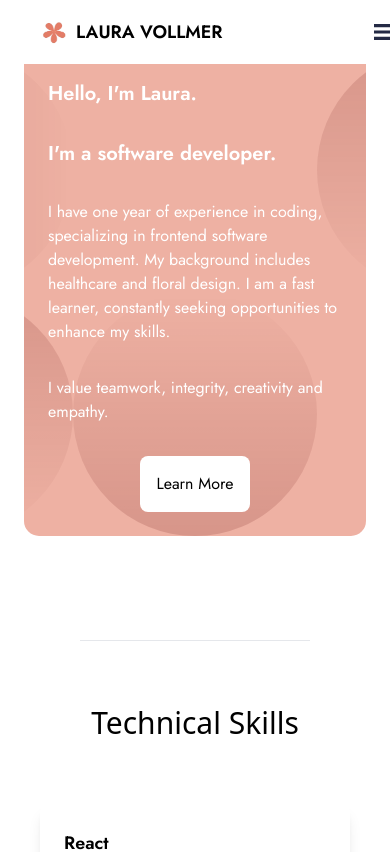
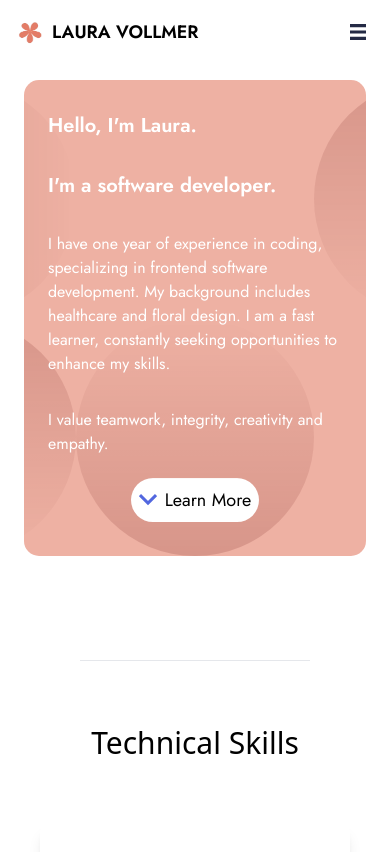
Before and after one commit to lavollmer/portfolio-lauradev, a React (Vite) app: page / in a window 390 px wide. Shown: the top 852 px of the page. Built offline with nearby package versions, Linux system fonts and the light colour scheme.

Commit message:
updating mobile version learn more button

```diff
--- a/src/App.jsx
+++ b/src/App.jsx
@@ -12,10 +12,11 @@ import { Link, Element } from "react-scroll";
 function App() {
   return (
     <>
-      <div className="md:p-20 p-6">
+      <div className="lg:p-20 md:p-6">
         <Element name="navigation">
           <Navigation />
         </Element>
+        <div className="p-6 mt-8 md:p-0 md:mt-0">
         <Element name="landing">
           <Landing />
         </Element>
@@ -29,6 +30,7 @@ function App() {
       <Element name="about">
         <About />
       </Element>
+      </div>
       <div className="p-6 md:p-20">
       <Element name="contact">
         <Contact />
--- a/src/components/Landing.jsx
+++ b/src/components/Landing.jsx
@@ -73,10 +73,13 @@ const SplashPage = () => {
                   I value teamwork, integrity, creativity and empathy.
                 </p>
               </div>
-              <div className="flex flex-col items-center justify-center">
-                <button className="bg-white rounded-lg text-black text-md cursor-pointer p-4 px-4 hover:from-redwood hover:to-burnt-sienna">
-                  Learn More
-                </button>
+              <div className="flex items-center justify-center">
+                <Link to="skills" smooth={true} duration={500}>
+                  <button className="flex flex-row items-center justify-center space-x-2 bg-white animate-bounce rounded-full text-black text-lg cursor-pointer p-2 px-2 hover:from-redwood hover:to-burnt-sienna">
+                    <img src={Arrow} alt="arrow" className="text-white" />
+                    <p>Learn More</p>
+                  </button>
+                </Link>
               </div>
             </div>
           </div>
```
